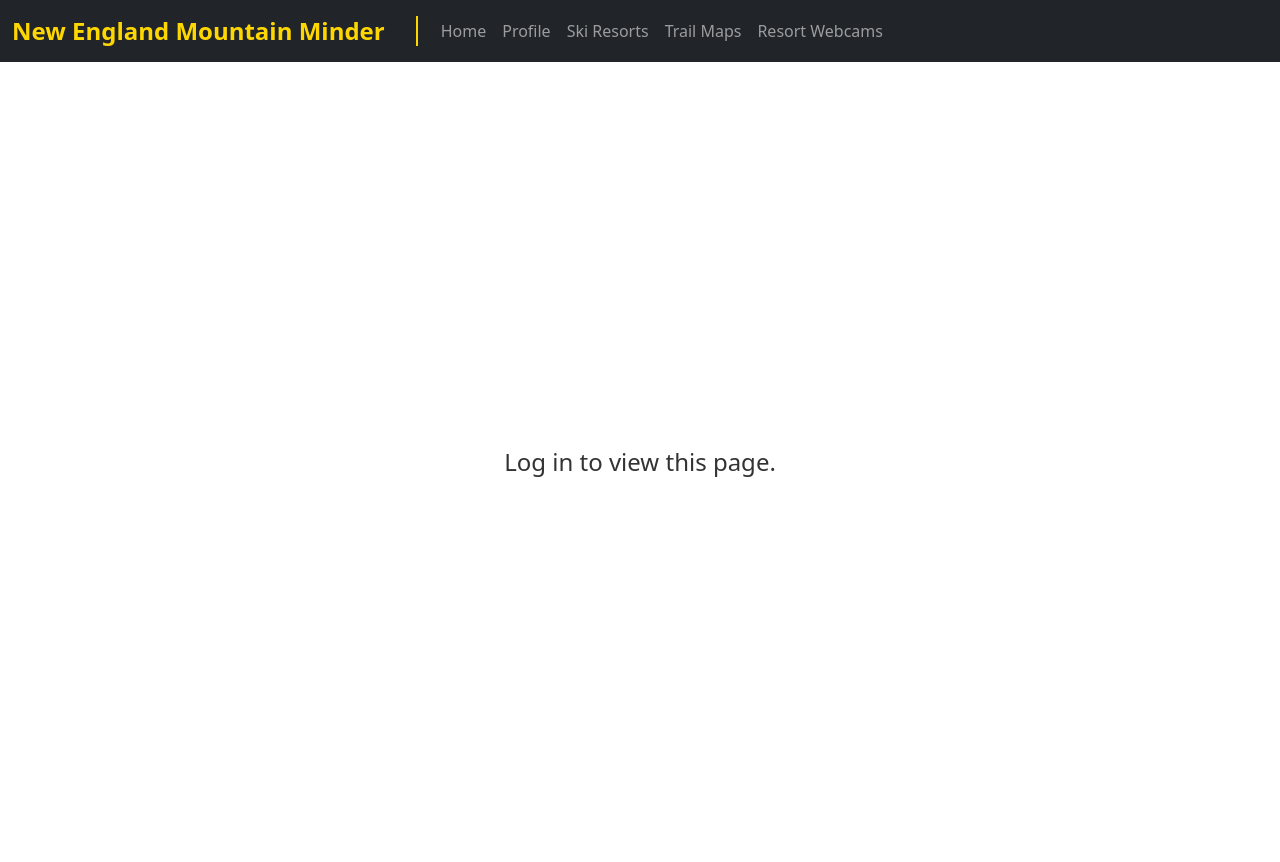
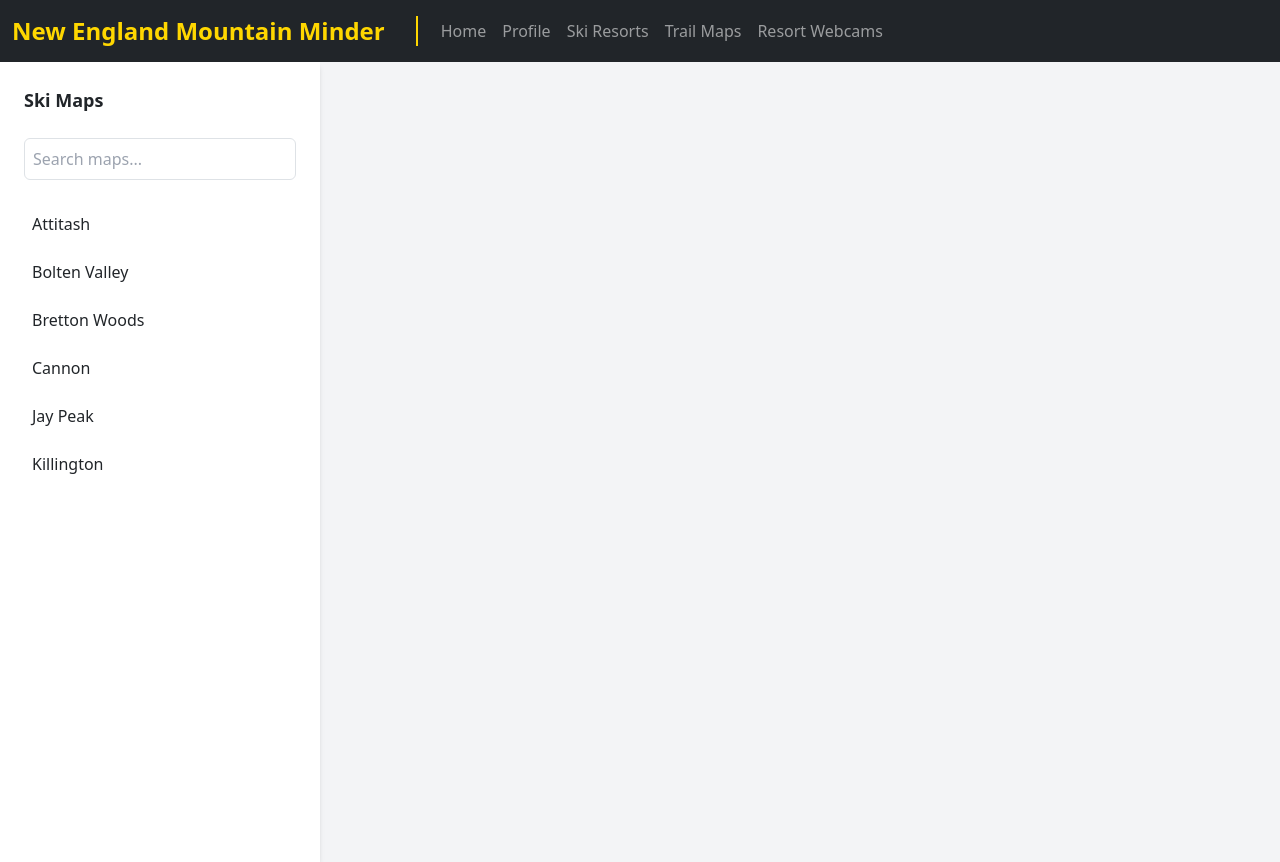
Before and after one commit to JashATSSU/New-england-ski, a React (Create React App) app in the folder frontend/: page /MapSearch in a window 1280 px wide. Built offline with nearby package versions, Linux system fonts and the light colour scheme.

Commit message:
made the trail maps viewable for unregistered user

```diff
--- a/frontend/src/components/pages/MapSearch.js
+++ b/frontend/src/components/pages/MapSearch.js
@@ -32,14 +32,7 @@ const MapSearch = () => {
     setUser(getUserInfo());
   }, []);
 
-  // Render a message if the user is not logged in
-  if (!user) {
-    return (
-      <div style={styles.container}>
-        <h4 style={styles.message}>Log in to view this page.</h4>
-      </div>
-    );
-  }
+
 
   const handleSearch = (e) => {
     setSearchTerm(e.target.value);
```
